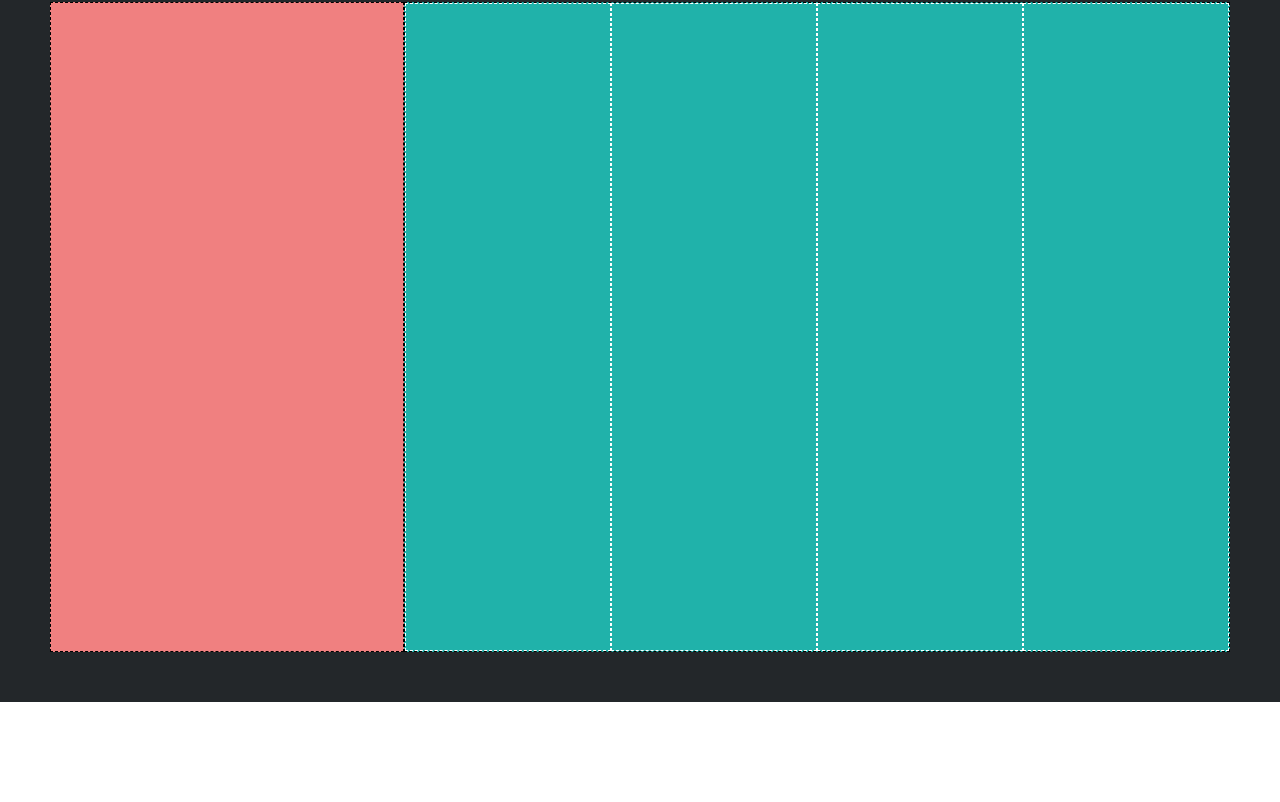
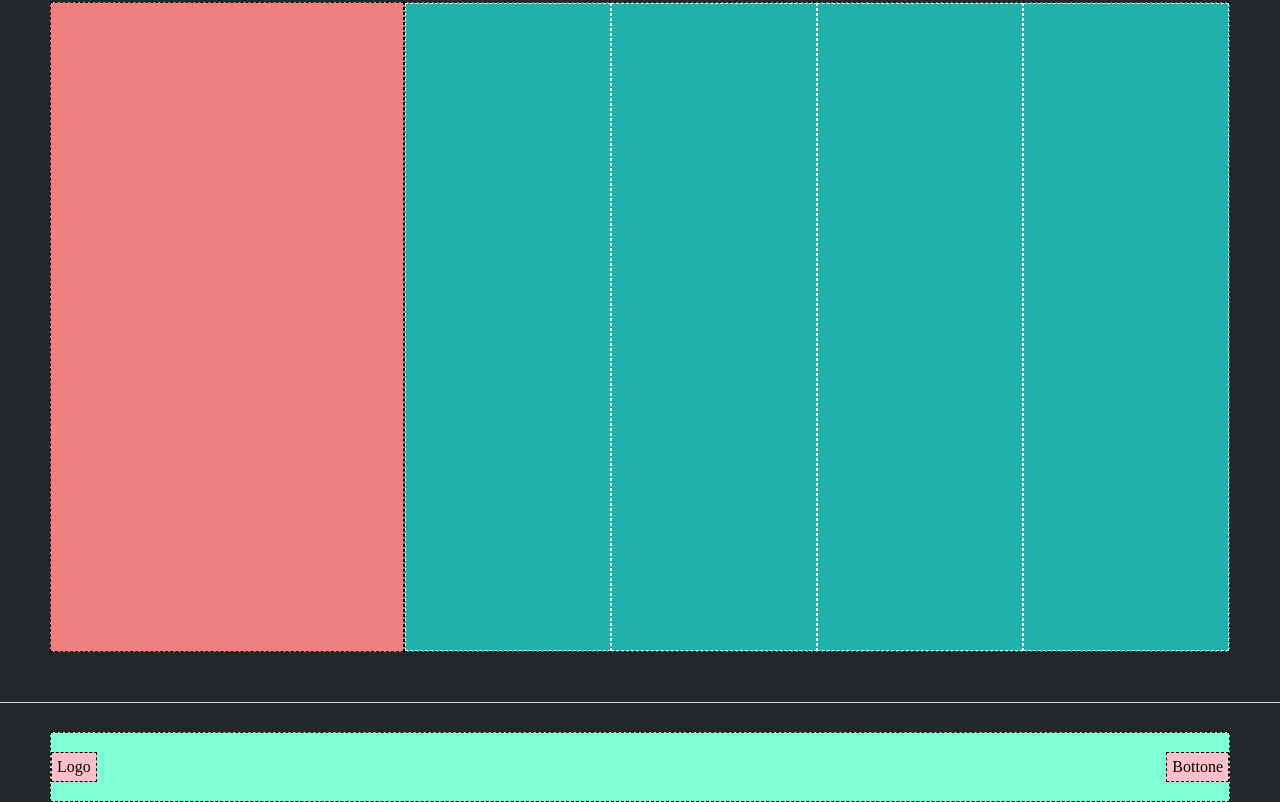
Before and after one commit to umbertofaenza/htmlcss-struttura-discord, a plain HTML site: page index.html in a window 1280 px wide. Shown: the part 4058-4860 px from the top of the page. Before the commit the page ends 4760 px from the top, so only its background shows below. Drawn offline with Linux system fonts and the light colour scheme.

Commit message:
feat: add footer-end section

```diff
--- a/css/style.css
+++ b/css/style.css
@@ -24,12 +24,16 @@
     justify-content: center;
 }
 
+.justify-end {
+    justify-content: flex-end;
+}
+
 .align-center {
     align-items: center;
 }
 
-.justify-end {
-    justify-content: flex-end;
+.align-end {
+    align-items: flex-end;
 }
 
 .content-section {
@@ -153,3 +157,20 @@ li {
 footer > .content-section {
     padding-top: 10px;
 }
+
+.footer-end {
+    min-height: 100px;
+    border-top: 1px solid lightgray;
+}
+
+.footer-end > .content-box {
+    width: 100%;
+    height: 70px;
+    background-color: #7fffd4;
+}
+
+.footer-end-logo, .footer-end-btn {
+    background-color: pink;
+    padding: 5px;
+    border: 1px dashed black;
+}
--- a/index.html
+++ b/index.html
@@ -79,6 +79,12 @@
                 </div>
             </div>
         </div>
+        <div class="footer-end flex align-end bg-darkgray">
+            <div class="container flex justify-between align-center content-box">
+                <div class="footer-end-logo">Logo</div>
+                <div class="footer-end-btn">Bottone</div>
+            </div>
+        </div>
     </footer>
 </body>
 </html>
```
